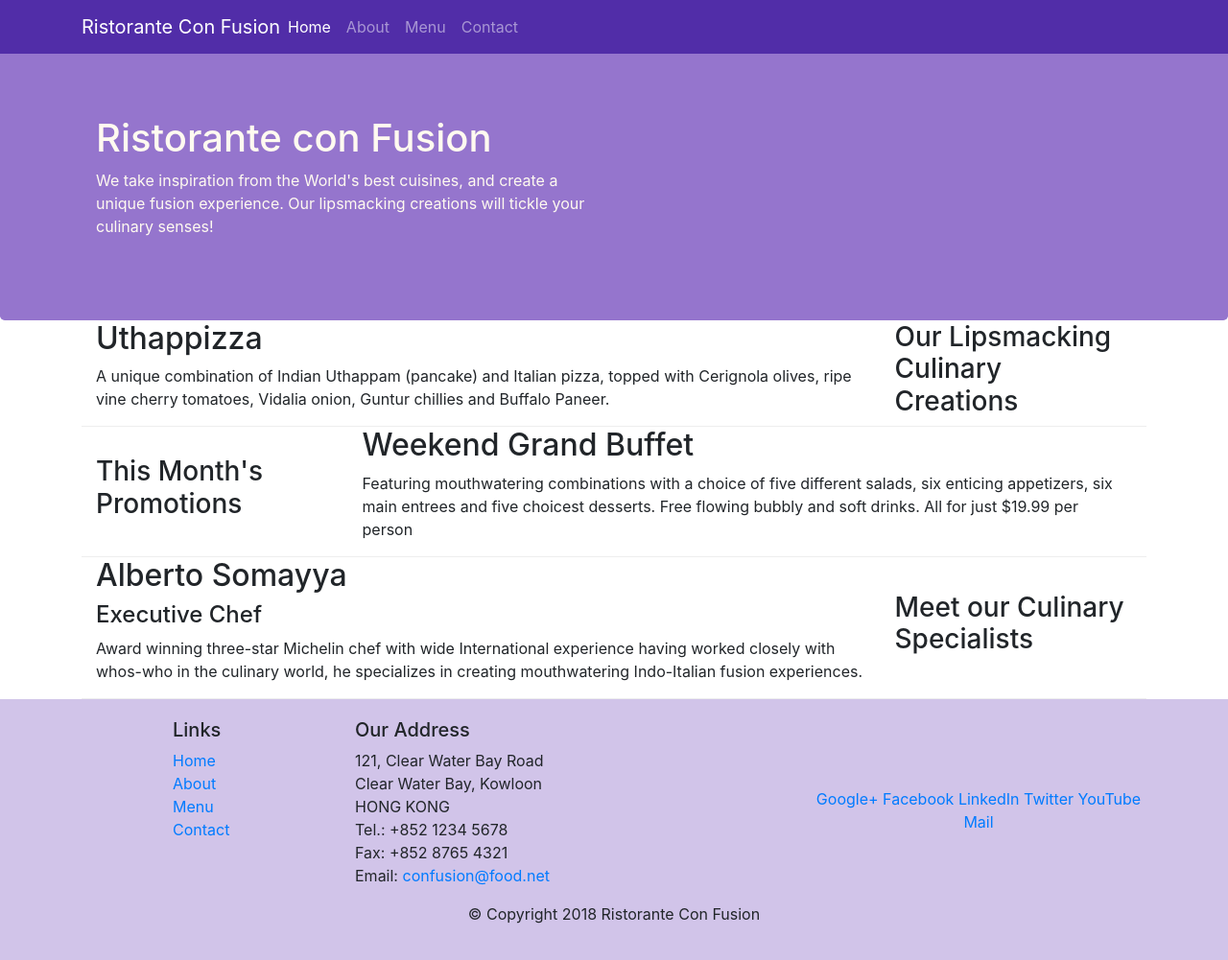
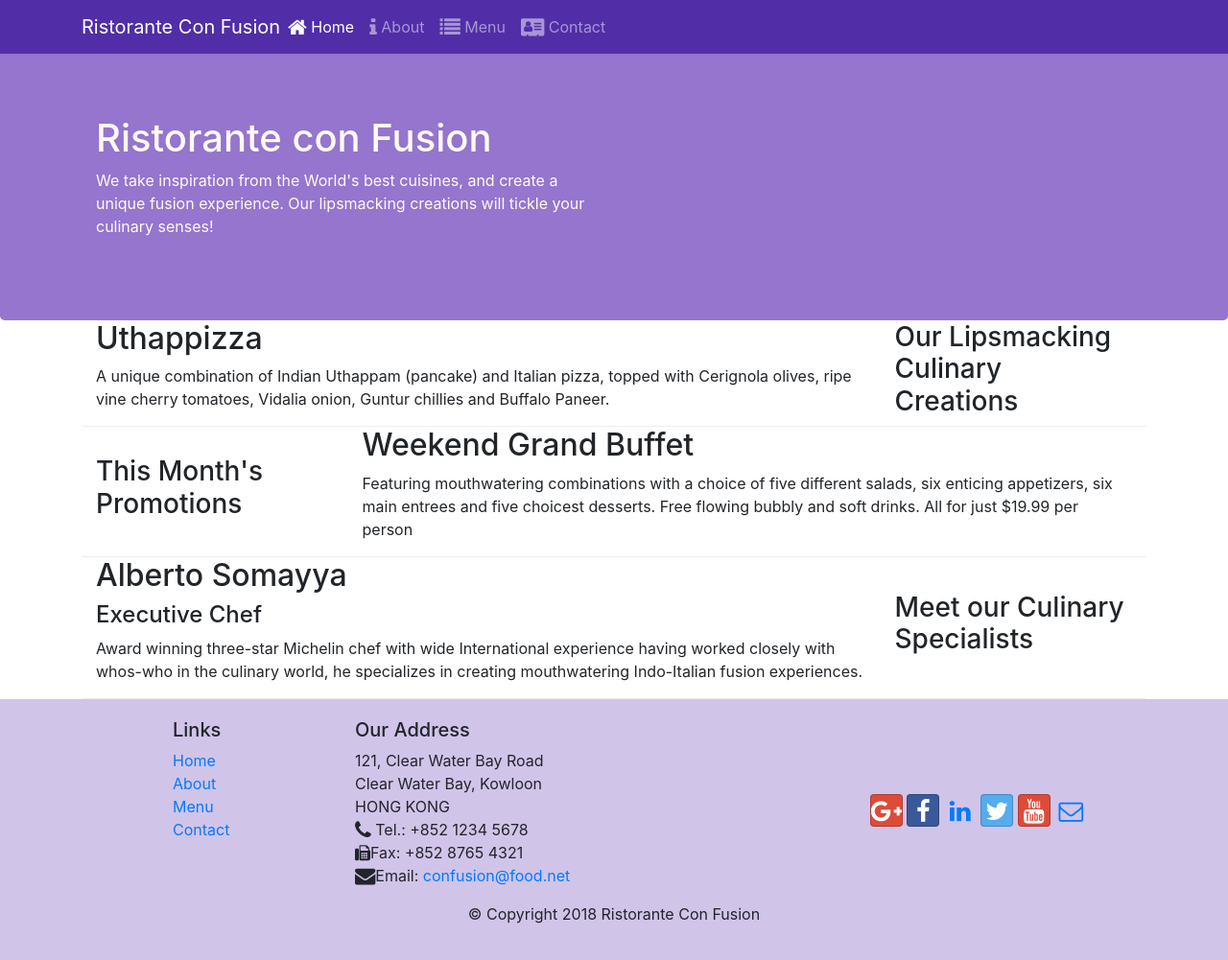
Before and after one commit to raj-hero/coursera-Front-End-Web-UI-Frameworks-and-Tools-Bootstrap-4, a website: page index.html in a window 1280 px wide. Shown: the whole page at 96% size. Drawn offline with nearby package versions, Linux system fonts and the light colour scheme.

Commit message:
icon fonts

```diff
--- a/index.html
+++ b/index.html
@@ -10,6 +10,8 @@
     <!-- Bootstrap CSS -->
     <link rel="stylesheet" href="node_modules/bootstrap/dist/css/bootstrap.min.css">
     <link rel="stylesheet" href="css/styles.css">
+    <link rel="stylesheet" href="node_modules/font-awesome/css/font-awesome.min.css">
+    <link rel="stylesheet" href="node_modules/bootstrap-social/bootstrap-social.css">
     <title>Ristorante Con Fusion</title>
 </head>
 
@@ -23,10 +25,10 @@
             <a class="navbar-brand mr-auto" href="#">Ristorante Con Fusion</a>
             <div class="collapse navbar-collapse" id="Navbar">
                 <ul class="navbar-nav mr-auto">
-                    <li class="nav-item active"><a class="nav-link" href="#">Home</a></li>
-                    <li class="nav-item"><a class="nav-link" href="./aboutus.html">About</a></li>
-                    <li class="nav-item"><a class="nav-link" href="#">Menu</a></li>
-                    <li class="nav-item"><a class="nav-link" href="#">Contact</a></li>
+                    <li class="nav-item active"><a class="nav-link" href="#"><span class="fa fa-home fa-lg"></span> Home</a></li>
+                    <li class="nav-item"><a class="nav-link" href="./aboutus.html"><span class="fa fa-info fa-lg"></span> About</a></li>
+                    <li class="nav-item"><a class="nav-link" href="#"><span class="fa fa-list fa-lg"></span> Menu</a></li>
+                    <li class="nav-item"><a class="nav-link" href="#"><span class="fa fa-address-card fa-lg"></span> Contact</a></li>
                 </ul>
             </div>
         </div>
@@ -103,19 +105,19 @@
                         121, Clear Water Bay Road<br>
                         Clear Water Bay, Kowloon<br>
                         HONG KONG<br>
-                        Tel.: +852 1234 5678<br>
-                        Fax: +852 8765 4321<br>
-                        Email: <a href="mailto:confusion@food.net">confusion@food.net</a>
+                        <i class="fa fa-phone fa-lg"></i> Tel.: +852 1234 5678<br>
+                        <i class="fa fa-phone fa-fax"></i>Fax: +852 8765 4321<br>
+                        <i class="fa fa-envelope fa-lg"></i>Email: <a href="mailto:confusion@food.net">confusion@food.net</a>
                     </address>
                 </div>
                 <div class="col-12 col-sm-4 align-self-center">
                     <div class="text-center">
-                        <a href="http://google.com/+">Google+</a>
-                        <a href="http://www.facebook.com/profile.php?id=">Facebook</a>
-                        <a href="http://www.linkedin.com/in/">LinkedIn</a>
-                        <a href="http://twitter.com/">Twitter</a>
-                        <a href="http://youtube.com/">YouTube</a>
-                        <a href="mailto:">Mail</a>
+                        <a class="btn btn-social-icon btn-google" href="http://google.com/+"><i class="fa fa-google-plus fa-lg"></i></a>
+                        <a class="btn btn-social-icon btn-facebook" href="http://www.facebook.com/profile.php?id="><i class="fa fa-facebook fa-lg"></i></a>
+                        <a class="btn btn-social-icon btn-linedin" href="http://www.linkedin.com/in/"><i class="fa fa-linkedin fa-lg"></i></a>
+                        <a class="btn btn-social-icon btn-twitter" href="http://twitter.com/"><i class="fa fa-twitter fa-lg"></i></a>
+                        <a class="btn btn-social-icon btn-google" href="http://youtube.com/"><i class="fa fa-youtube"></i></a>
+                        <a class="btn btn-social-icon" href="mailto:"><i class="fa fa-envelope-o fa-lg"></i></a>
                     </div>
                 </div>
             </div>
--- a/package.json
+++ b/package.json
@@ -15,6 +15,8 @@
   },
   "dependencies": {
     "bootstrap": "^4.0.0",
+    "bootstrap-social": "^5.1.1",
+    "font-awesome": "^4.7.0",
     "jquery": "^3.3.1",
     "popper.js": "^1.12.9"
   }
```
Also changed, not shown: aboutus.html (+48 -21 lines), 1 other file.
